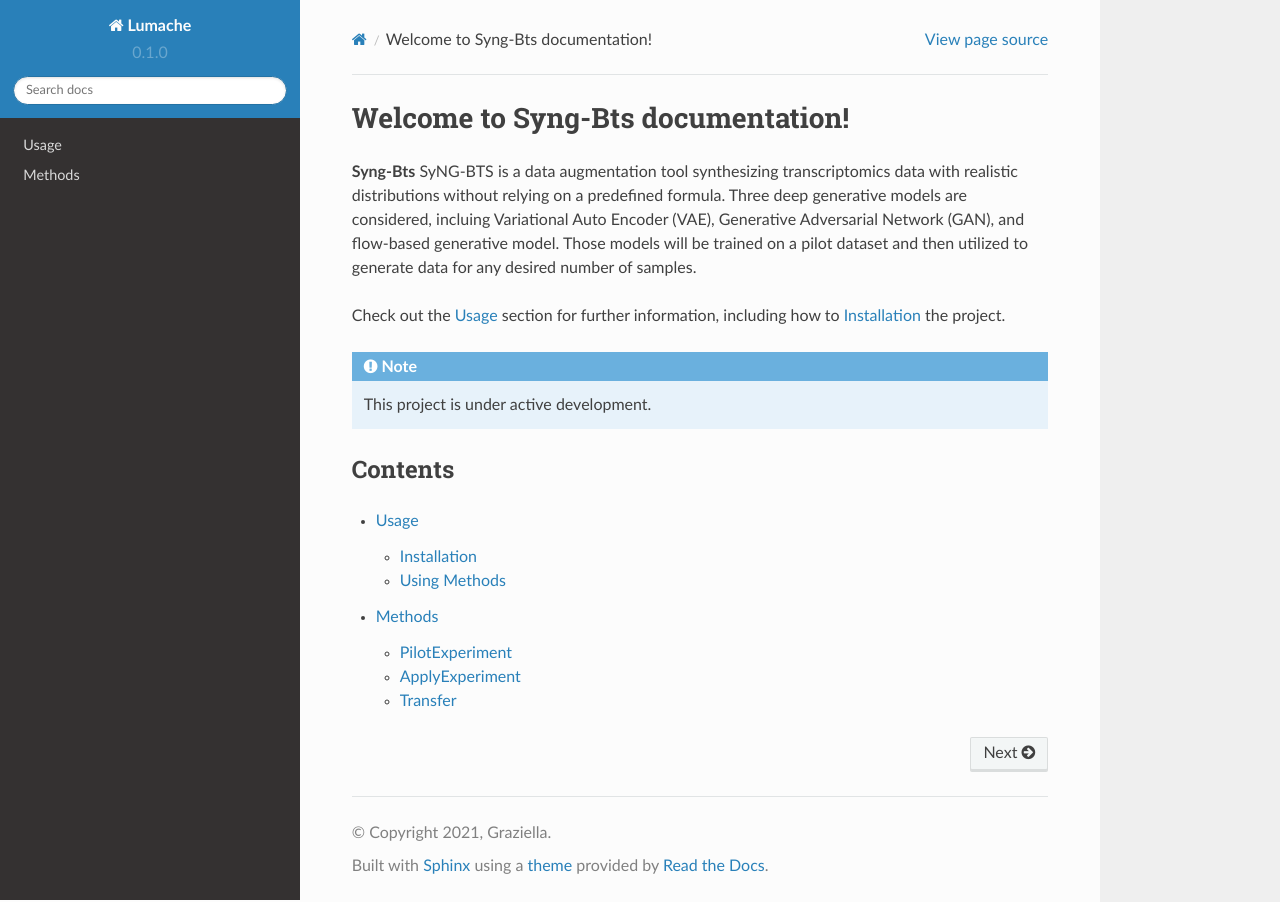
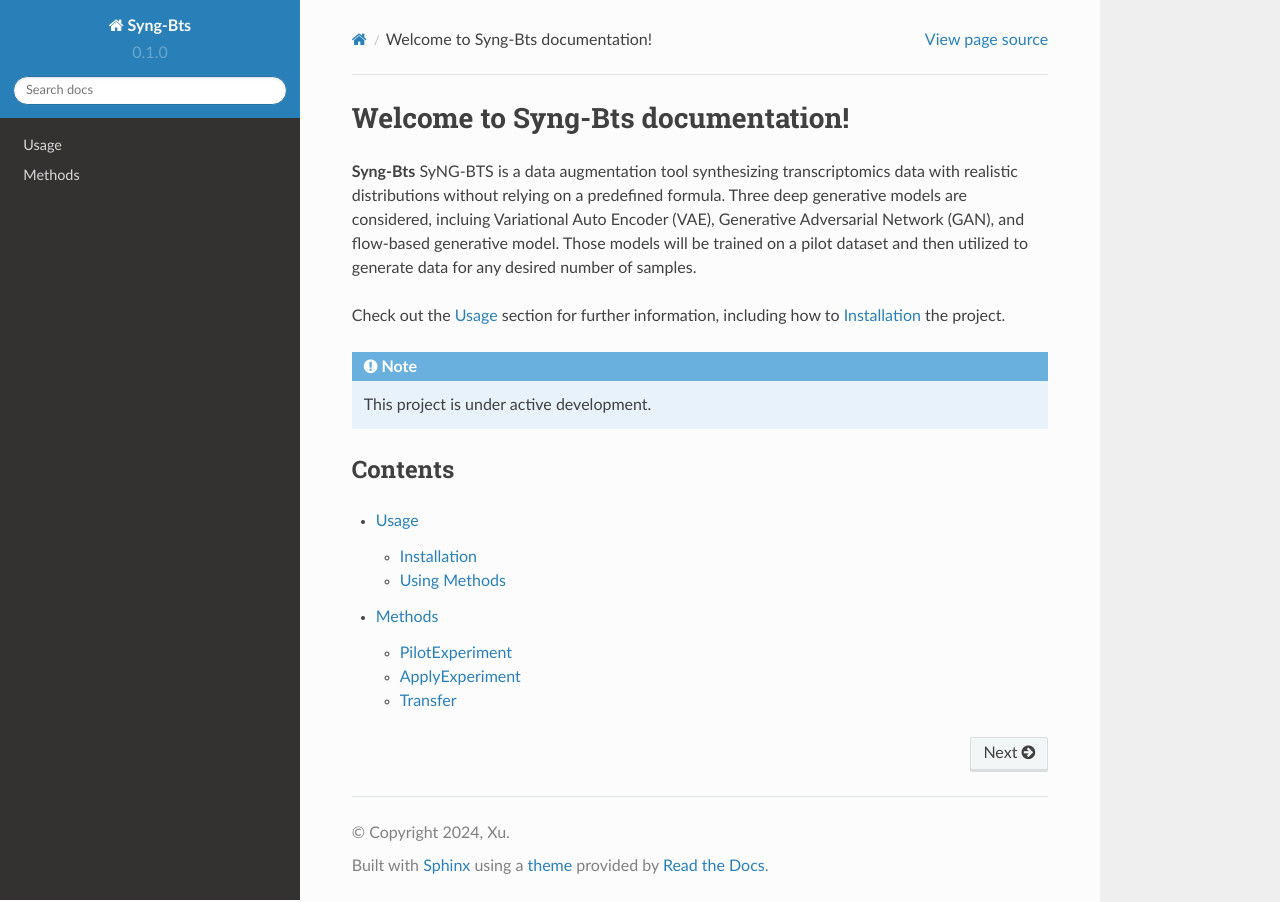
Before and after one commit to kxu1224/rtd-tutorial, a Sphinx documentation site: the page built from docs/source/index.rst, in a window 1280 px wide. Built offline with Sphinx 7.4.7 and the Read the Docs theme 2.0.0, drawn with Linux system fonts in a browser that asks for light colours.

Commit message:
reauthor

```diff
--- a/docs/source/conf.py
+++ b/docs/source/conf.py
@@ -2,9 +2,9 @@
 
 # -- Project information
 
-project = 'Lumache'
-copyright = '2021, Graziella'
-author = 'Graziella'
+project = 'Syng-Bts'
+copyright = '2024, Xu'
+author = 'Xu'
 
 release = '0.1'
 version = '0.1.0'
```
